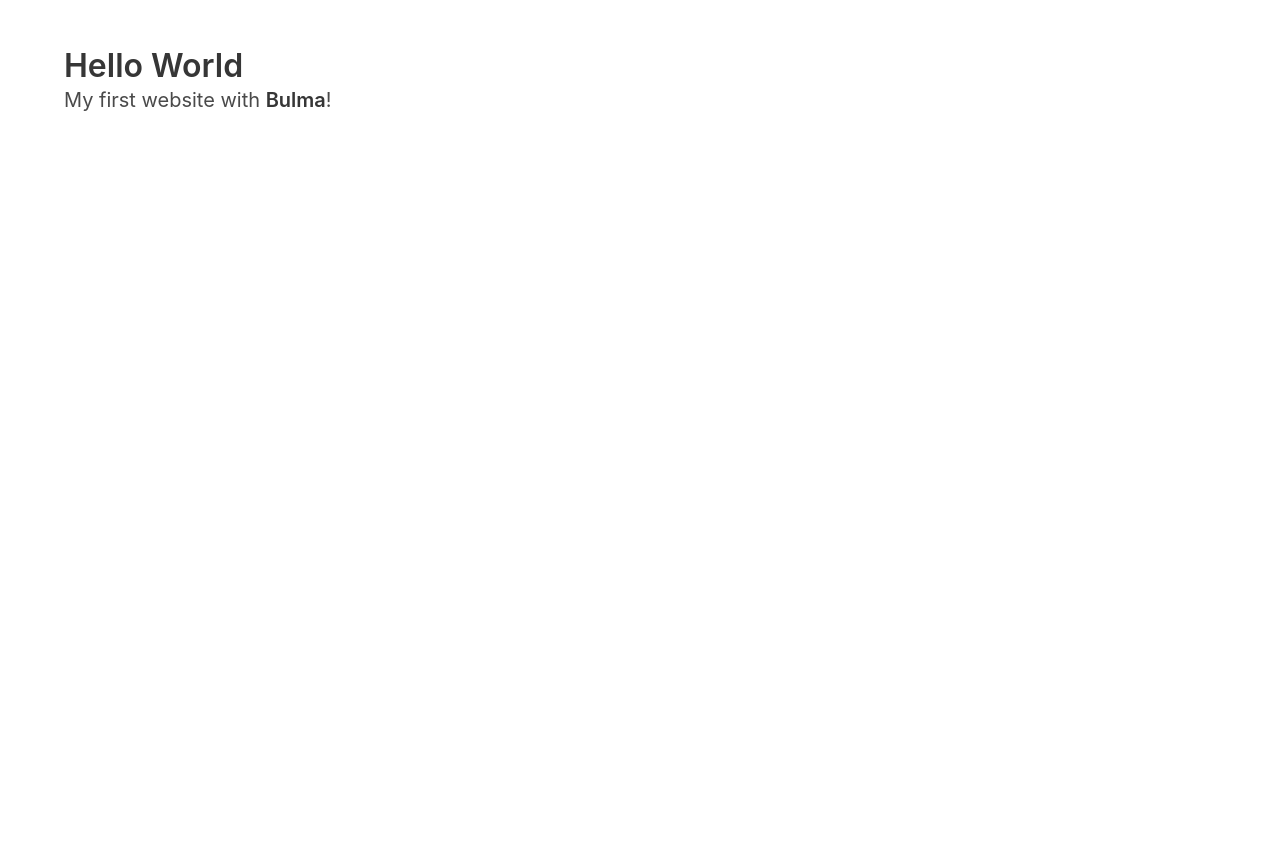
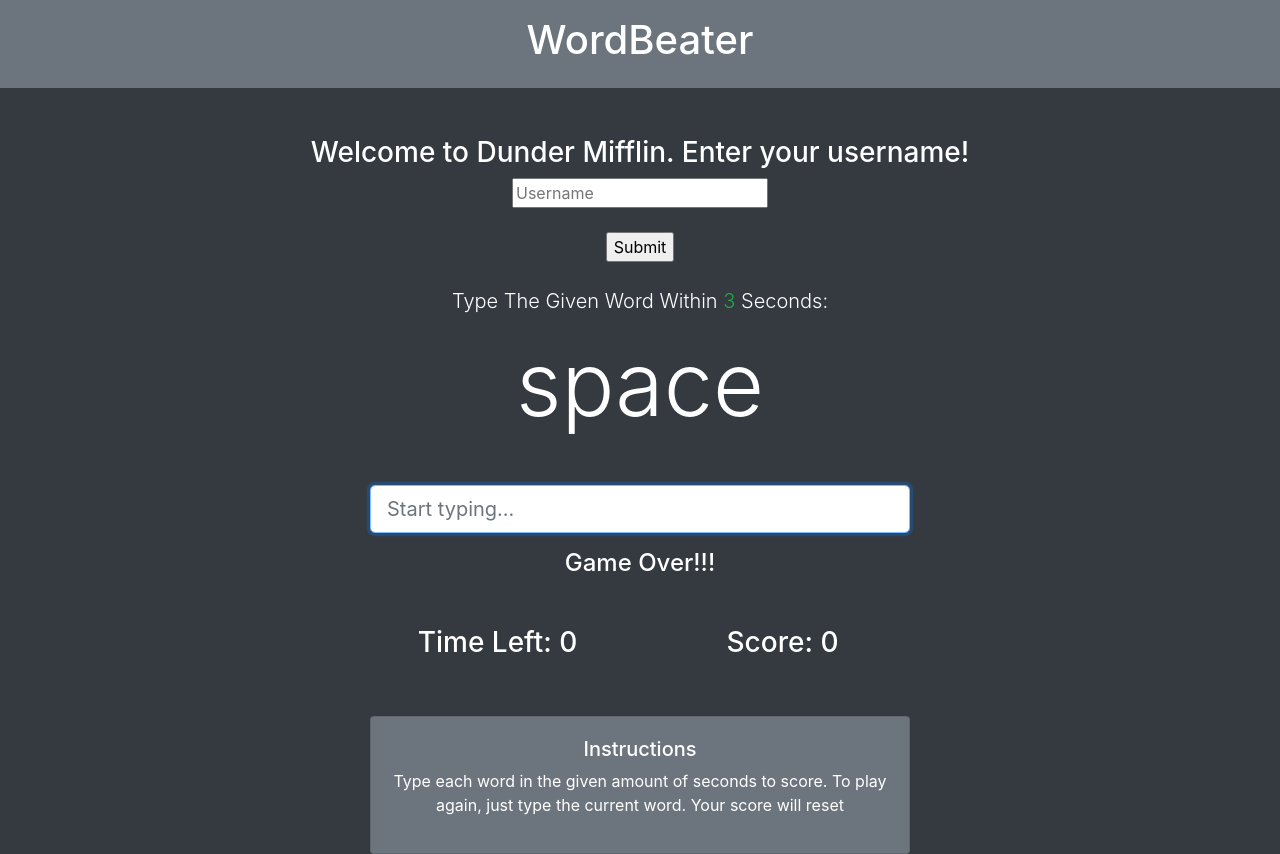
Before and after one commit to nick-echevarria/office-type-racer-frontend, a plain HTML site: page index.html in a window 1280 px wide. Before the commit the page ends 800 px from the top, so only its background shows below. Drawn offline with nearby package versions, Linux system fonts and the light colour scheme.

Commit message:
HTML form/some JS logic for form display/fetch POST

```diff
--- a/index.html
+++ b/index.html
@@ -1,22 +1,69 @@
 <!DOCTYPE html>
-<html>
-  <head>
-    <meta charset="utf-8">
-    <meta name="viewport" content="width=device-width, initial-scale=1">
-    <title>Hello Bulma!</title>
-    <link rel="stylesheet" href="https://cdn.jsdelivr.net/npm/bulma@0.8.2/css/bulma.min.css">
-    <script defer src="https://use.fontawesome.com/releases/v5.3.1/js/all.js"></script>
-  </head>
-  <body>
-  <section class="section">
-    <div class="container">
-      <h1 class="title">
-        Hello World
-      </h1>
-      <p class="subtitle">
-        My first website with <strong>Bulma</strong>!
-      </p>
+<html lang="en">
+
+<head>
+    <meta charset="UTF-8">
+    <meta name="viewport" content="width=device-width, initial-scale=1.0">
+    <meta http-equiv="X-UA-Compatible" content="ie=edge">
+    <title>WordBeater</title>
+    <link rel="stylesheet" href="https://stackpath.bootstrapcdn.com/bootstrap/4.1.3/css/bootstrap.min.css"
+        integrity="sha384-MCw98/SFnGE8fJT3GXwEOngsV7Zt27NXFoaoApmYm81iuXoPkFOJwJ8ERdknLPMO" crossorigin="anonymous">
+</head>
+
+<body class="bg-dark text-white ">
+    <header class="bg-secondary text-center p-3 mb-5">
+        <h1>WordBeater</h1>
+    </header>
+    <div class="container text-center">
+
+        <form autocomplete="off" id="login-form" class="" action="index.html" method="post">
+            <h3>Welcome to Dunder Mifflin. Enter your username!</h3>
+            <input id="login-field" type="text" name="" value="" placeholder="Username">
+            <br><br>
+            <input type="submit" id="login-submit">
+            <br><br>
+        </form>
+
+        <!-- Word & Input -->
+        <div class="row">
+            <div class="col-md-6 mx-auto">
+                <p class="lead">Type The Given Word Within
+                    <span class="text-success" id="seconds">5</span> Seconds:</p>
+                <h2 class="display-2 mb-5" id="current-word">hello</h2>
+                <input type="text" class="form-control form-control-lg" placeholder="Start typing..." id="word-input"
+                    autofocus>
+                <h4 class="mt-3" id="message"></h4>
+
+                <!-- Time & Score Columns -->
+                <div class="row mt-5">
+                    <div class="col-md-6">
+                        <h3>Time Left:
+                            <span id="time">0</span>
+                        </h3>
+                    </div>
+                    <div class="col-md-6">
+                        <h3>Score:
+                            <span id="score">0</span>
+                        </h3>
+                    </div>
+                </div>
+
+                <!-- Instructions -->
+                <div class="row mt-5">
+                    <div class="col-md-12">
+                        <div class="card card-body bg-secondary text-white">
+                            <h5>Instructions</h5>
+                            <p>Type each word in the given amount of seconds to score. To play again, just type the
+                                current word. Your score
+                                will reset</p>
+                        </div>
+                    </div>
+                </div>
+            </div>
+        </div>
     </div>
-  </section>
-  </body>
+
+    <script defer src="src/script.js"></script>
+</body>
+
 </html>
--- a/src/script.js
+++ b/src/script.js
@@ -0,0 +1,155 @@
+// document.addEventListener("DOMContentLoaded", init)
+
+// function init() {
+//     loadGame() // "Loading" animations + all the stuff that we show first while the rest of init loads
+//     buttonSetup() // Self-explanatory
+//     startGame() // Timer/Load quotes
+//     logGame() // Saving stats (username/completion time/score)
+// }
+
+document.addEventListener('DOMContentLoaded', init);
+
+// Globals
+
+// Available Levels
+const levels = {
+  easy: 5,
+  medium: 3,
+  hard: 1
+};
+
+// To change level
+const currentLevel = levels.medium;
+
+let time = currentLevel;
+let score = 0;
+let isPlaying;
+
+// DOM Elements
+const wordInput = document.querySelector('#word-input');
+const currentWord = document.querySelector('#current-word');
+const scoreDisplay = document.querySelector('#score');
+const timeDisplay = document.querySelector('#time');
+const message = document.querySelector('#message');
+const seconds = document.querySelector('#seconds');
+
+const words = [
+  'hat',
+  'river',
+  'lucky',
+  'statue',
+  'generate',
+  'stubborn',
+  'cocktail',
+  'runaway',
+  'joke',
+  'developer',
+  'establishment',
+  'hero',
+  'javascript',
+  'nutrition',
+  'revolver',
+  'echo',
+  'siblings',
+  'investigate',
+  'horrendous',
+  'symptom',
+  'laughter',
+  'magic',
+  'master',
+  'space',
+  'definition'
+];
+
+// Initialize Game
+function init() {
+  // Show number of seconds in UI
+  seconds.innerHTML = currentLevel;
+  // Load word from array
+  showWord(words);
+  // Start matching on word input
+  wordInput.addEventListener('input', startMatch);
+  // Call countdown every second
+  setInterval(countdown, 1000);
+  // Check game status
+  setInterval(checkStatus, 50);
+}
+
+// Start match
+function startMatch() {
+  if (matchWords()) {
+    isPlaying = true;
+    time = currentLevel + 1;
+    showWord(words);
+    wordInput.value = '';
+    score++;
+  }
+
+  // If score is -1, display 0
+  if (score === -1) {
+    scoreDisplay.innerHTML = 0;
+  } else {
+    scoreDisplay.innerHTML = score;
+  }
+}
+
+// Match currentWord to wordInput
+function matchWords() {
+  if (wordInput.value === currentWord.innerHTML) {
+    message.innerHTML = 'Correct!!!';
+    return true;
+  } else {
+    message.innerHTML = '';
+    return false;
+  }
+}
+
+// Pick & show random word
+function showWord(words) {
+  // Generate random array index
+  const randIndex = Math.floor(Math.random() * words.length);
+  // Output random word
+  currentWord.innerHTML = words[randIndex];
+}
+
+// Countdown timer
+function countdown() {
+  // Make sure time is not run out
+  if (time > 0) {
+    // Decrement
+    time--;
+  } else if (time === 0) {
+    // Game is over
+    isPlaying = false;
+  }
+  // Show time
+  timeDisplay.innerHTML = time;
+}
+
+// Check game status
+function checkStatus() {
+  if (!isPlaying && time === 0) {
+    message.innerHTML = 'Game Over!!!';
+    score = -1;
+  }
+}
+
+// NICK'S CODE
+function setUsername(form) {
+    //Prompt form pop up
+    // let userInput = document.querySelector(" ")
+    fetch("https://127.0.0.1:3000/users", {
+        method: "POST",
+        headers,
+        body: JSON.stringify({username: e.target.input.value})
+    })
+    .then(resp => resp)
+    .then(data => console.log(data)) //render username somewhere on screen
+
+    //Return user input to use as argument for logGame()
+}
+
+// function toggleLogInForm() {
+//     const form = document.querySelector("#login-form")
+//     form.style.display =
+// }
```
